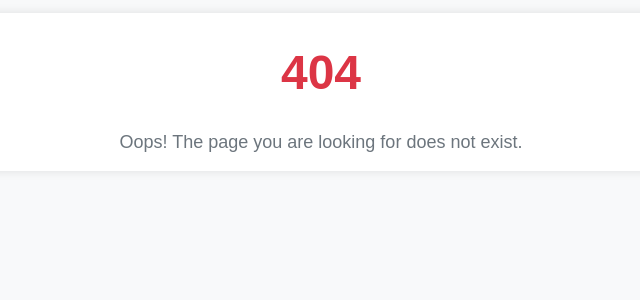
After one commit to heavyvetal/jumpix, a PHP site: template resources/views/errors/404.php in a window 1280 px wide. The commit adds this page. Shown: the top 300 px of the page, without its empty margins (319-959 px from the left). Run offline with PHP 8.4, Linux system fonts and the light colour scheme; the template is opened without the code that fills it, so the values that code supplies are empty.

Commit message:
404 page

```diff
--- a/public/index.php
+++ b/public/index.php
@@ -21,6 +21,8 @@ try {
         $action = $actionData['action'];
 
         $controller->$action();
+    } else {
+        include '../resources/views/errors/404.php';
     }
 } catch (PDOException $e) {
     $error_info = getErrorInfo($e, 'Something went wrong with PDO connection');
@@ -35,6 +37,5 @@ function getErrorInfo($e, $title) {
     $error_info['file'] = $e->getFile();
     $error_info['line'] = $e->getLine();
     $error_info['msg'] = $e->getMessage();
-
     return $error_info;
 }
--- /dev/null
+++ b/resources/views/errors/404.php
@@ -0,0 +1,48 @@
+<!DOCTYPE html>
+<html lang="en">
+<head>
+    <meta charset="UTF-8">
+    <title>404 Not Found</title>
+    <style>
+        body {
+            font-family: Arial, sans-serif;
+            background-color: #f8f9fa;
+            text-align: center;
+            padding: 5px;
+        }
+        h1 {
+            color: #dc3545;
+            font-size: 48px;
+        }
+        p {
+            font-size: 18px;
+            color: #6c757d;
+        }
+        .container {
+            display: inline-block;
+            background: #fff;
+            box-shadow: 0px 0px 10px rgba(0, 0, 0, 0.1);
+            width: 100%;
+            margin: 0 auto;
+        }
+        a {
+            display: inline-block;
+            margin-top: 15px;
+            padding: 10px 20px;
+            background-color: #007bff;
+            color: white;
+            text-decoration: none;
+            border-radius: 5px;
+        }
+        a:hover {
+            background-color: #0056b3;
+        }
+    </style>
+</head>
+<body>
+<div class="container">
+    <h1>404</h1>
+    <p>Oops! The page you are looking for does not exist.</p>
+</div>
+</body>
+</html>
```
